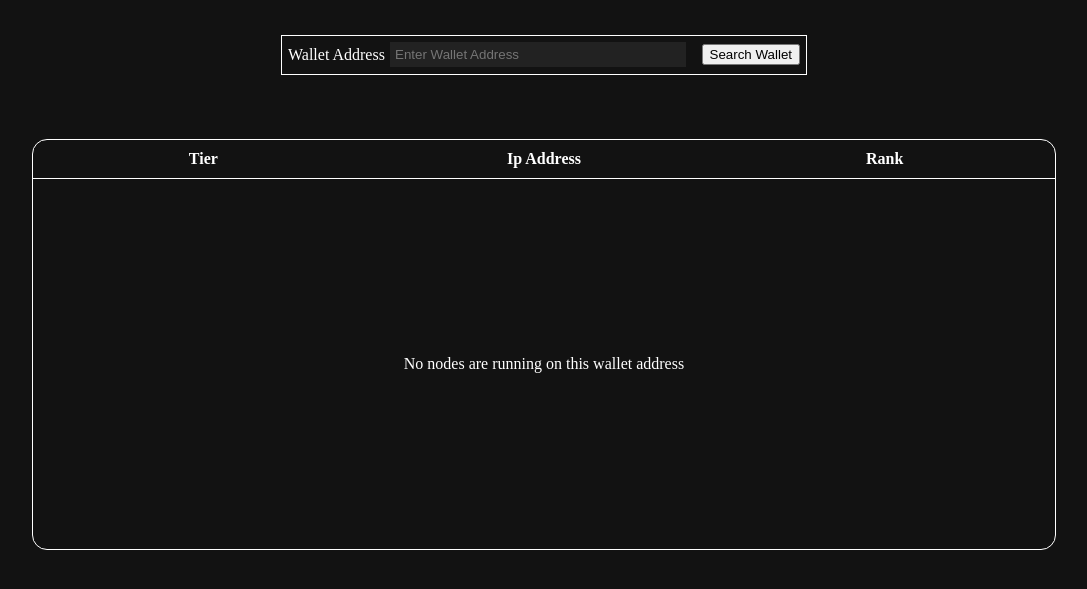
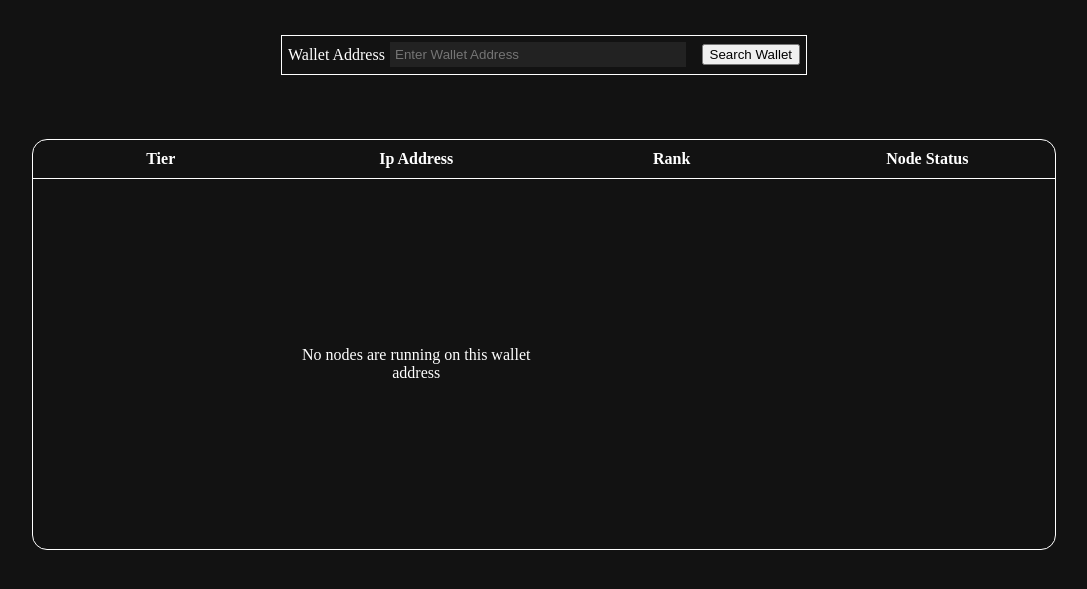
Before and after one commit to BeeFriedman/FluxNodeUptimeMonitor, a Flask app: page / in a window 1280 px wide. Shown: the part 80-669 px from the top of the page, without its empty margins (96-1183 px from the left). Run offline with Flask 3, Linux system fonts and the light colour scheme.

Commit message:
added the status icons to the table based on the node status

```diff
--- a/app.py
+++ b/app.py
@@ -32,7 +32,13 @@ def index():
             if ip.find(':') == -1:
                 ip = ip + ':16127'
             status = getBenchmarkResults(ip)
-        #app.logger.debug(nodeList)
+
+            if status == 'failed':
+                status = '/static/cancel-icon.svg'
+            else:
+               status = '/static/green-checkmark-line-icon.svg'
+            node['status'] = status;
+
     return render_template('index.html', wallet = wallet, popUp = popUp, nodeList = nodeList)
 
 def getNodeList(wallet):
@@ -50,6 +56,6 @@ def getBenchmarkResults(ip):
     url = 'http://{0}/daemon/getbenchmarks'.format(ip)
     response = requests.get(url)
     data = response.json()
-    status = json.loads(data['data'])
-    app.logger.debug(status['status'])
+    innerData = json.loads(data['data'])
+    status = innerData['status']
     return status
--- a/static/style.css
+++ b/static/style.css
@@ -84,3 +84,6 @@ th{
     width:100%;
     text-align:center;
   }
+  .statusImage {
+    width: 25px;
+  }
--- a/templates/index.html
+++ b/templates/index.html
@@ -23,6 +23,7 @@
                         <th>Tier</th>
                         <th>Ip Address</th>
                         <th>Rank</th>
+                        <th>Node Status</th>
                     </tr>
                 </thead>
                 <tbody>
@@ -31,6 +32,7 @@
                         <td>{{ node.tier }}</td>
                         <td>{{ node.ip }}</td>
                         <td>{{ node.rank }}</td>
+                        <td><img src="{{node.status}}" class="statusImage"></td>
                     </tr>
                 {% endfor %}
                 </tbody>
```
Also changed, not shown: static/cancel-icon.svg (added), static/green-checkmark-line-icon.svg (added).
